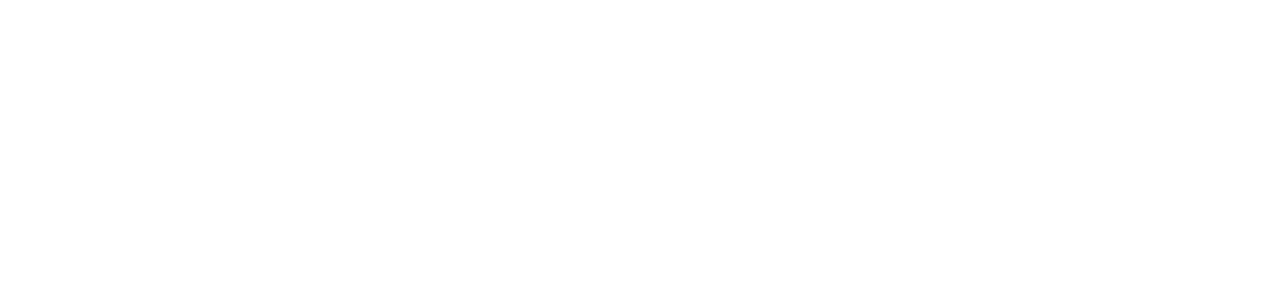
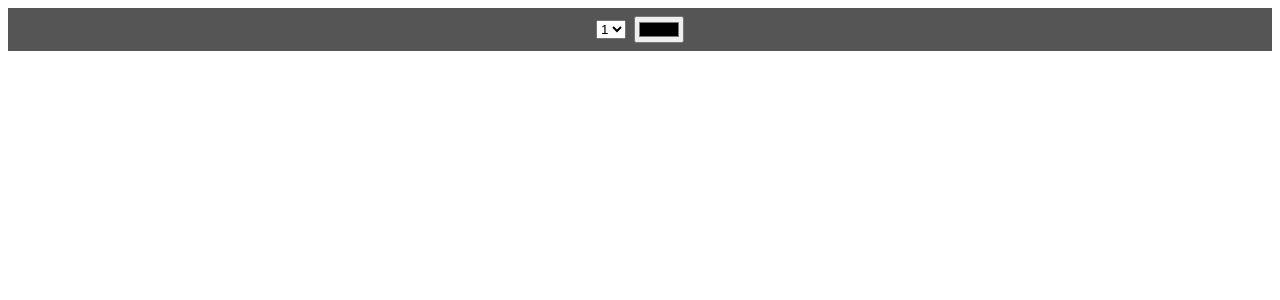
Before and after one commit to Sam-mn/white-board, a React (Create React App) app: page / in a window 1280 px wide. Shown: the top 300 px of the page. Built offline with nearby package versions, Linux system fonts and the light colour scheme.

Commit message:
added color and size

```diff
--- a/src/components/WhiteBoard.js
+++ b/src/components/WhiteBoard.js
@@ -1,4 +1,21 @@
 import React, { useRef, useState, useEffect } from "react";
+import styled from "styled-components";
+
+const ColorsDiv = styled.div`
+    padding: 0.5rem 0;
+    display: flex;
+    justify-content: center;
+    align-items: center;
+    width: 100%;
+    background-color: #565555;
+`;
+
+const SizeDiv = styled.div`
+    display: flex;
+    justify-content: center;
+    align-items: center;
+    margin-right: 0.5rem;
+`;
 
 const WhiteBoard = () => {
     const canvasRef = useRef();
@@ -19,6 +36,18 @@
         context.lineCap = "round";
         contextRef.current = context;
     }, []);
+
+    useEffect(() => {
+        const canvas = canvasRef.current;
+        const context = canvas.getContext("2d");
+        context.strokeStyle = color;
+    }, [color]);
+
+    useEffect(() => {
+        const canvas = canvasRef.current;
+        const context = canvas.getContext("2d");
+        context.lineWidth = lineSize;
+    }, [lineSize]);
 
     const startDraw = ({ nativeEvent }) => {
         const { offsetX, offsetY } = nativeEvent;
@@ -42,8 +71,29 @@
         const data = canvasRef.current.toDataURL("image/png");
     };
 
+    const handleChangeColor = (e) => {
+        setColor(e.target.value);
+    };
+
+    const handleOnChange = (e) => {
+        setLineSize(e.target.value);
+    };
+
     return (
         <div>
+            <ColorsDiv className='colors'>
+                <SizeDiv>
+                    <select name='size' id='size' onChange={handleOnChange}>
+                        <option value='1'>1</option>
+                        <option value='2'>2</option>
+                        <option value='3'>3</option>
+                        <option value='4'>4</option>
+                        <option value='5'>5</option>
+                        <option value='6'>6</option>
+                    </select>
+                </SizeDiv>
+                <input type='color' onChange={handleChangeColor} />
+            </ColorsDiv>
             <canvas
                 onMouseDown={startDraw}
                 onMouseUp={stopDraw}
```
